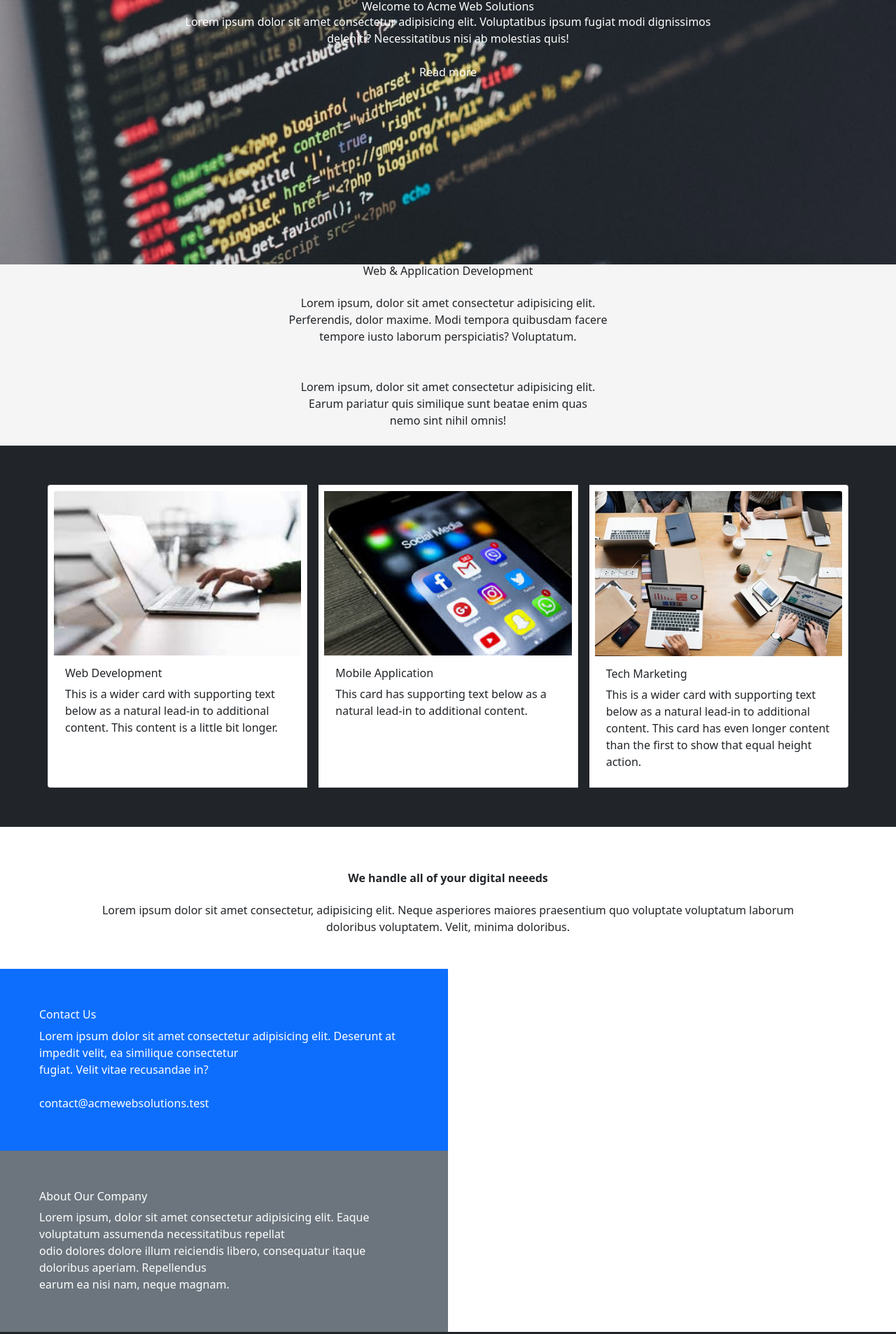
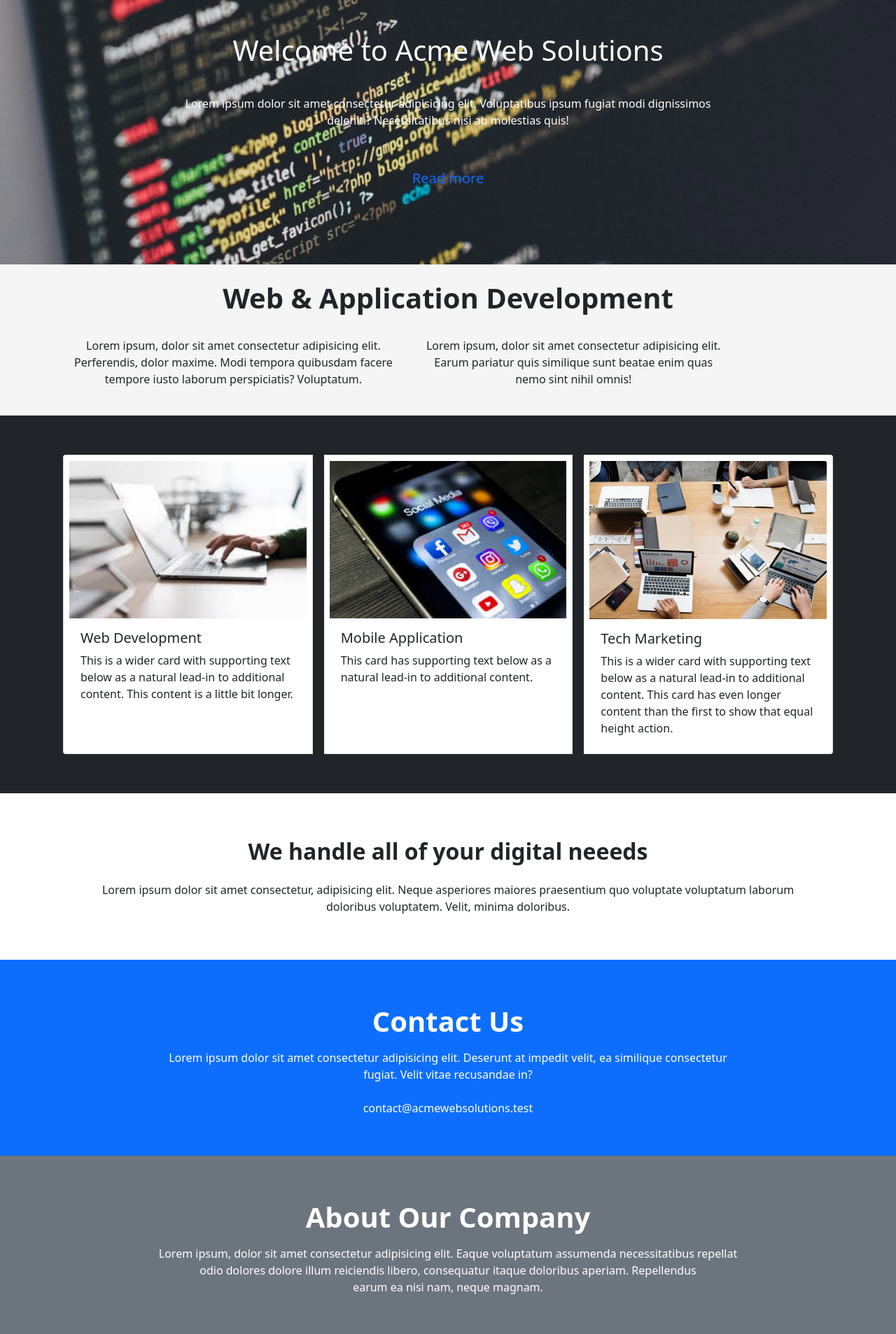
Before and after one commit to BrightfieldTechAcademy/explorers-for-jhs-shs-grad-2021-grid-website-group-one, a plain HTML site: page index.html in a window 1280 px wide. Shown: the top 1907 px of the page at 70% size. Drawn offline with nearby package versions, Linux system fonts and the light colour scheme.

Commit message:
updating index.html

```diff
--- a/index.html
+++ b/index.html
@@ -7,18 +7,18 @@
     <title>CSS Grid Responsive Site</title>
     <link rel="stylesheet" href="custom.css">
     <link href="https://cdn.jsdelivr.net/npm/bootstrap@5.1.3/dist/css/bootstrap.min.css" rel="stylesheet" integrity="sha384-1BmE4kWBq78iYhFldvKuhfTAU6auU8tT94WrHftjDbrCEXSU1oBoqyl2QvZ6jIW3" crossorigin="anonymous">
-    <script src="https://cdn.tailwindcss.com"></script>
+
 </head>
 <body>
     <header class="text-center text-white" id="header" style="background-image: url(images/photo.jpg); height: 10cm; background-size: cover;">
-        <h1 class="text-center">Welcome to Acme Web Solutions</h1>
-         <p class="text-center"> Lorem ipsum dolor sit amet consectetur adipisicing elit. Voluptatibus ipsum fugiat modi dignissimos <br> deleniti? Necessitatibus nisi ab molestias quis!</p>
+        <h1 class="p-3 pt-5">Welcome to Acme Web Solutions</h1>
+         <p class="p-3"> Lorem ipsum dolor sit amet consectetur adipisicing elit. Voluptatibus ipsum fugiat modi dignissimos <br> deleniti? Necessitatibus nisi ab molestias quis!</p>
         <br>
-        <a class="link" href="https://jolly-kalam-23776e.netlify.app/cssgridresponsive/?fbclid=IwAR0QAikCXLfaiRaOLuKU4iSh6BwPEGVUiR8Z7Nq0hOXugWAVsBvUuhm1bbc#section-b" class="read">Read more</a><br><br>
+        <a class="link" href="https://jolly-kalam-23776e.netlify.app/cssgridresponsive/?fbclid=IwAR0QAikCXLfaiRaOLuKU4iSh6BwPEGVUiR8Z7Nq0hOXugWAVsBvUuhm1bbc#section-b" class="read" style="text-decoration: none; font-size:20px;">Read more</a><br><br>
     </header>
     <section class="text-center" style="background: whiteSmoke;">
-        <h1 class="text-center">Web & Application Development</h1>
-        <div class="container flex flex-col md:w-1/2">
+        <h1 class="text-center pt-4 fw-bolder">Web & Application Development</h1>
+        <div class="container d-flex">
             <div class="m-4">
                 <p>Lorem ipsum, dolor sit amet consectetur adipisicing elit.<br> Perferendis, dolor maxime. Modi tempora quibusdam facere<br> tempore iusto laborum perspiciatis? Voluptatum.</p>
             </div>
@@ -56,19 +56,18 @@
         <h2 class="fw-bolder m-3">We handle all of your digital neeeds</h2>
         <p class="text-center mt-4">Lorem ipsum dolor sit amet consectetur, adipisicing elit. Neque asperiores maiores praesentium quo voluptate voluptatum laborum <br>doloribus voluptatem. Velit, minima doloribus.</p>
     </section>
-    <div class="flex flex-col md:w-1/2">
-        <div class="bg-primary p-5">
-            <h1 class="text-white m-2">Contact Us</h1>
+    <div class="bg-primary p-5 text-center">
+        <h1 class="text-white m-2 fw-bolder p-2">Contact Us</h1>
         <p class="text-white m-2">Lorem ipsum dolor sit amet consectetur adipisicing elit. Deserunt at impedit velit, ea similique consectetur<br> fugiat. Velit vitae recusandae in?
             <br><br>contact@acmewebsolutions.test
         </p>
     </div>
 
-        <div class="bg-secondary p-5">
-            <h1 class="text-white m-2">About Our Company</h1>
+    <div class="bg-secondary p-5 text-center">
+        <h1 class="text-white m-2 fw-bolder p-2">About Our Company</h1>
         <p class="text-white m-2">Lorem ipsum, dolor sit amet consectetur adipisicing elit. Eaque voluptatum assumenda necessitatibus repellat<br> odio dolores dolore illum reiciendis libero, consequatur itaque doloribus aperiam. Repellendus<br> earum ea nisi nam, neque magnam.</p>
     </div>
-    </div>
+
     <footer class="bg-dark p-4 text-center" style="height: 5cm;">
         <div class="row me-5">
         <div class="col"><h4 class="text-white">Acme Web Solutions</h4></div>
```
Also changed, not shown: custom.css (line endings or trailing spaces). Lines whose indentation alone changed are shown as unchanged.
